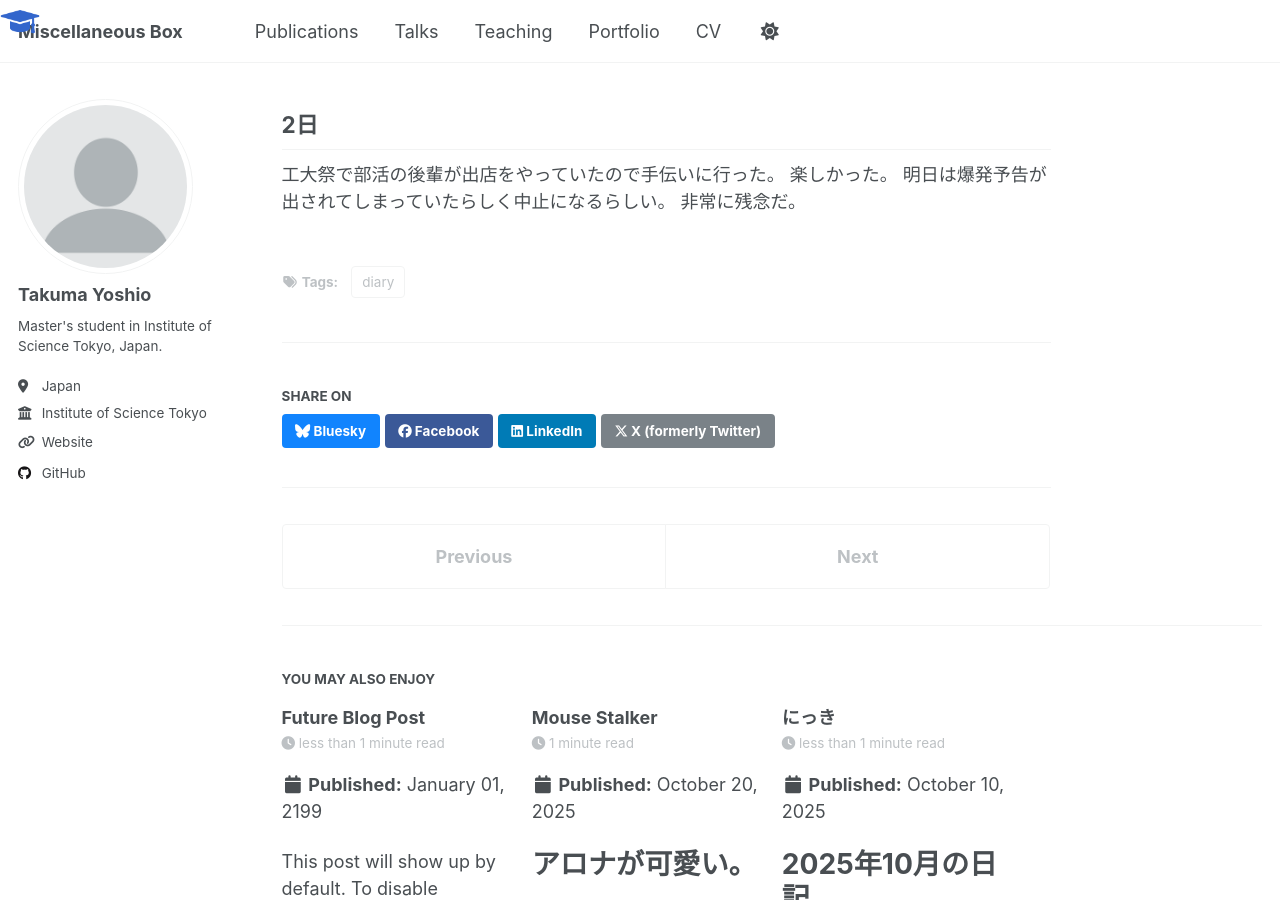
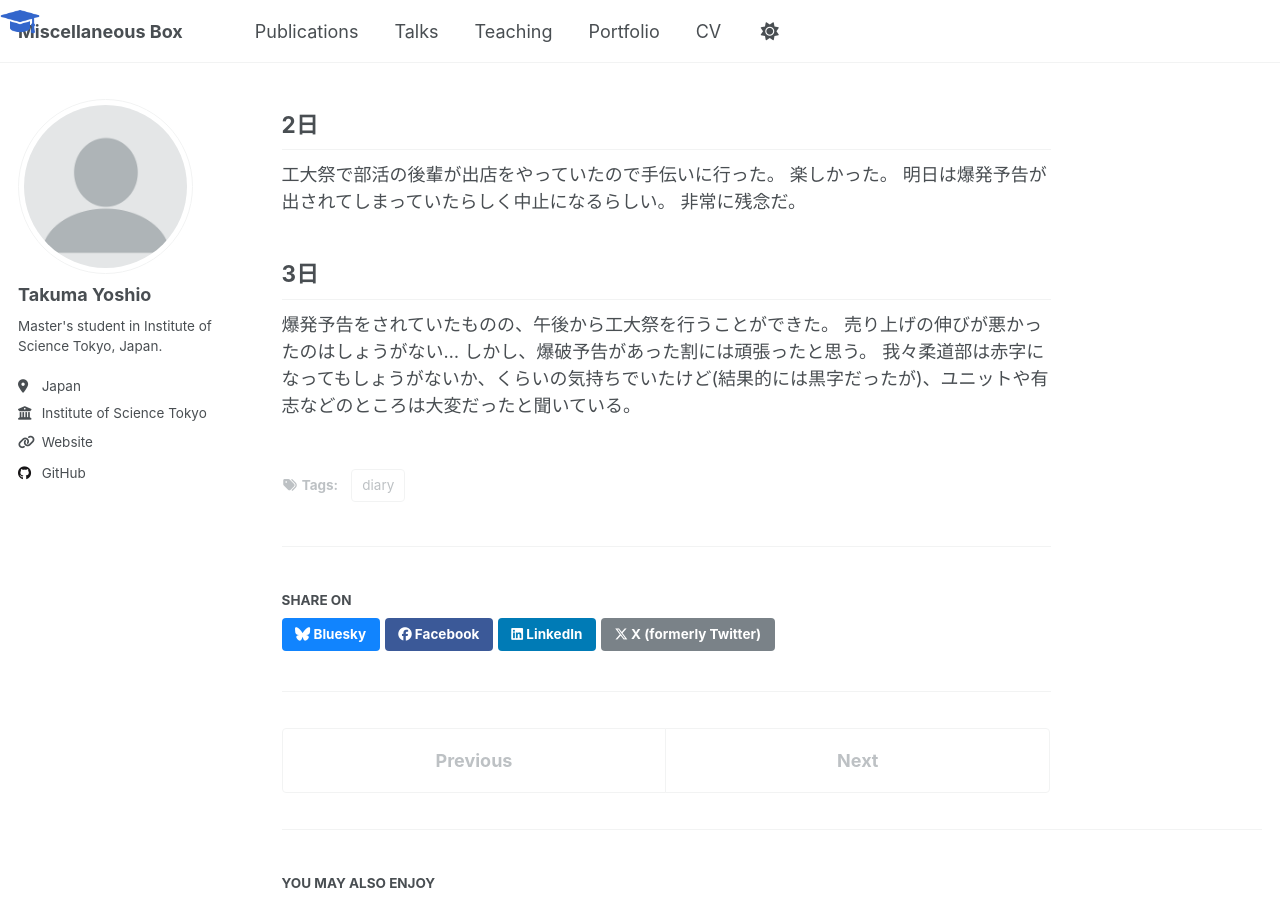
Before and after one commit to ta-yoshi02/ta-yoshi02.github.io, a Jekyll site: the page built from _posts/2025-11-01-blog-post.md, in a window 1280 px wide and 900 px high, scrolled down 313 px. Built offline with Jekyll 4.4.1, drawn with Linux system fonts in a browser that asks for light colours; a script that is not in the unit is left out.

Commit message:
3日にき

```diff
--- a/_posts/2025-11-01-blog-post.md
+++ b/_posts/2025-11-01-blog-post.md
@@ -18,3 +18,9 @@ tags:
 楽しかった。
 明日は爆発予告が出されてしまっていたらしく中止になるらしい。
 非常に残念だ。
+
+## 3日
+爆発予告をされていたものの、午後から工大祭を行うことができた。
+売り上げの伸びが悪かったのはしょうがない...
+しかし、爆破予告があった割には頑張ったと思う。
+我々柔道部は赤字になってもしょうがないか、くらいの気持ちでいたけど(結果的には黒字だったが)、ユニットや有志などのところは大変だったと聞いている。
```
